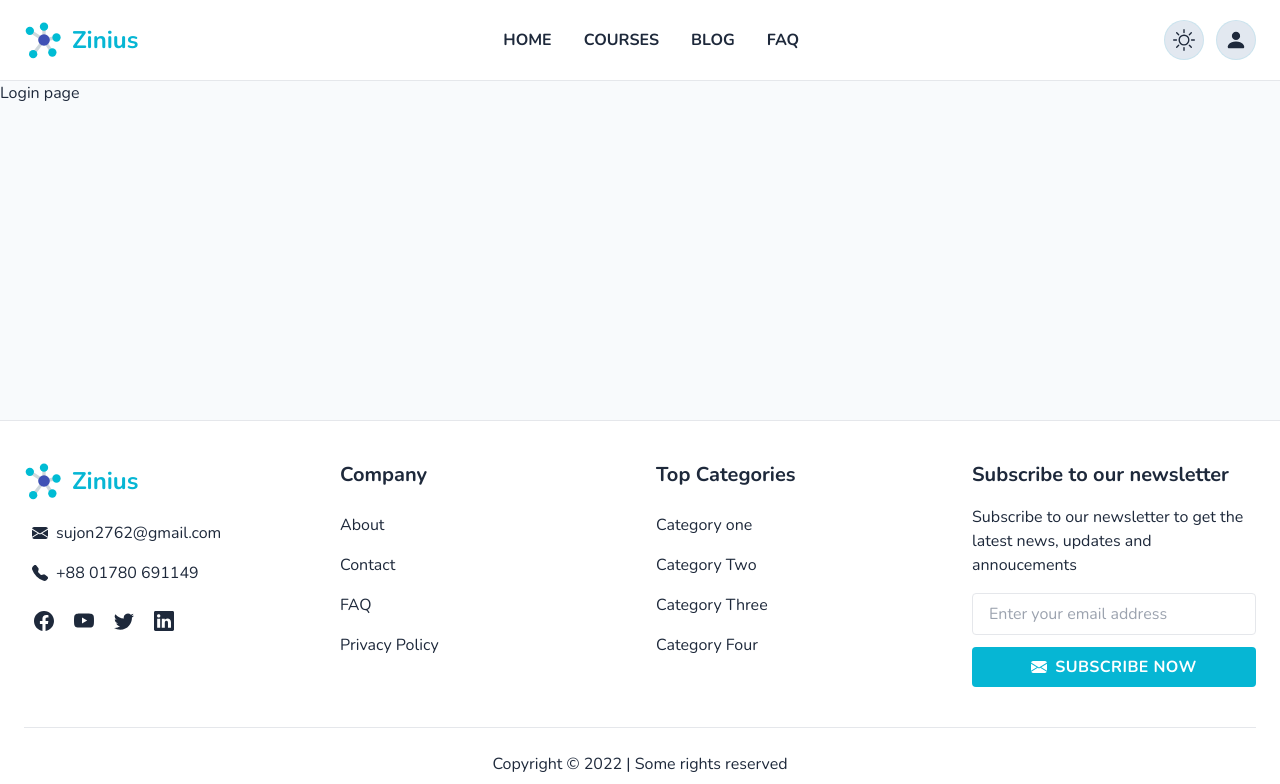
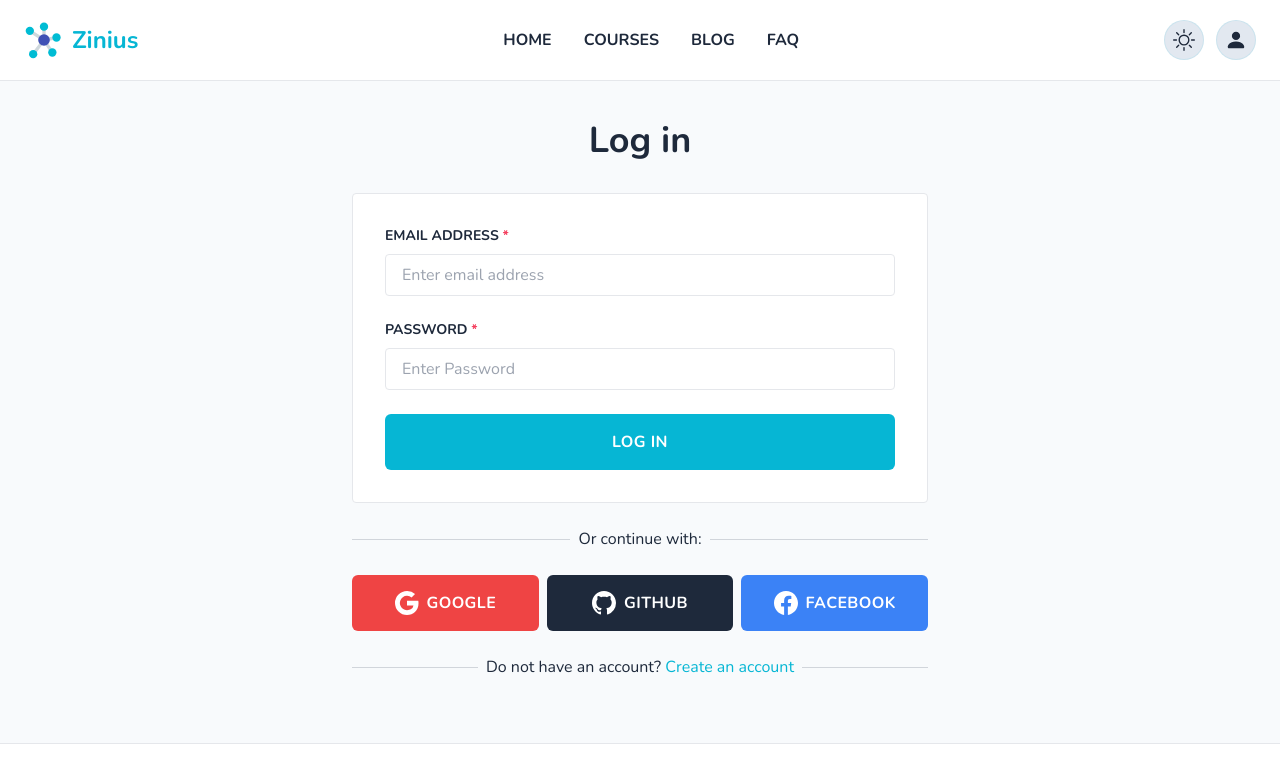
Before and after one commit to shamssujon/zinius-client, a React (Create React App) app: page /login in a window 1280 px wide. Shown: the top 784 px of the page. Built offline with nearby package versions, Linux system fonts and the light colour scheme.

Commit message:
Login Page

```diff
--- a/src/pages/LoginPage.js
+++ b/src/pages/LoginPage.js
@@ -1,10 +1,89 @@
-import React from 'react';
+import React from "react";
+import { BsGoogle, BsFacebook, BsGithub } from "react-icons/bs";
+import { Link } from "react-router-dom";
 
 const LoginPage = () => {
+    const handleLogin = (e) => {
+        console.log("Submitted");
+    };
     return (
-        <div>
-            Login page
-        </div>
+        <section className="py-10">
+            <div className="container">
+                <h2 className="mb-8 text-center text-4xl font-bold">Log in</h2>
+                <div className="mx-auto grid max-w-xl gap-8">
+                    <div className="">
+                        <form
+                            onSubmit={handleLogin}
+                            className="grid gap-6 rounded border bg-white p-8">
+
+                            <div className="grid gap-2">
+                                <label htmlFor="email" className="text-sm font-bold uppercase">
+                                    Email Address <span className="text-rose-500">*</span>
+                                </label>
+                                <input
+                                    required
+                                    type="email"
+                                    name="email"
+                                    id="email"
+                                    placeholder="Enter email address"
+                                    className="w-full rounded border px-4 py-2 outline-cyan-500 transition"
+                                />
+                            </div>
+                            <div className="grid gap-2">
+                                <label htmlFor="password" className="text-sm font-bold uppercase">
+                                    Password <span className="text-rose-500">*</span>
+                                </label>
+                                <input
+                                    required
+                                    type="password"
+                                    name="password"
+                                    id="password"
+                                    placeholder="Enter Password"
+                                    className="w-full rounded border px-4 py-2 outline-cyan-500 transition"
+                                />
+                            </div>
+                            <div className="grid">
+                                <button className="inline-flex items-center justify-center rounded-md bg-cyan-500 px-6 py-4 text-center font-bold uppercase tracking-wide text-white transition hover:bg-cyan-600 md:px-8">
+                                    Log in
+                                </button>
+                            </div>
+                        </form>
+
+                        <div className="relative py-4 text-center">
+                            <div className="absolute top-1/2 h-[1px] w-full bg-gray-300"></div>
+                            <span className="relative inline-block bg-slate-50 p-2">
+                                Or continue with:{" "}
+                            </span>
+                        </div>
+
+                        <div className="grid gap-2 md:grid-cols-3">
+                            <button className="inline-flex items-center justify-center gap-2 rounded-md bg-red-500 px-6 py-4 text-center font-bold uppercase tracking-wide text-white transition hover:bg-red-600 md:px-8">
+                                <BsGoogle className="h-6 w-6" />
+                                <span>Google</span>
+                            </button>
+                            <button className="inline-flex items-center justify-center gap-2 rounded-md bg-slate-800 px-6 py-4 text-center font-bold uppercase tracking-wide text-white transition hover:bg-slate-900 md:px-8">
+                                <BsGithub className="h-6 w-6" />
+                                <span>Github</span>
+                            </button>
+                            <button className="inline-flex items-center justify-center gap-2 rounded-md bg-blue-500 px-6 py-4 text-center font-bold uppercase tracking-wide text-white transition hover:bg-blue-600 md:px-8">
+                                <BsFacebook className="h-6 w-6" />
+                                <span>Facebook</span>
+                            </button>
+                        </div>
+
+                        <div className="relative py-4 text-center">
+                            <div className="absolute top-1/2 h-[1px] w-full bg-gray-300"></div>
+                            <span className="relative inline-block bg-slate-50 p-2">
+                                Do not have an account?{" "}
+                                <Link to={"/register"} className="text-cyan-500 hover:underline">
+                                    Create an account
+                                </Link>
+                            </span>
+                        </div>
+                    </div>
+                </div>
+            </div>
+        </section>
     );
 };
 
```
